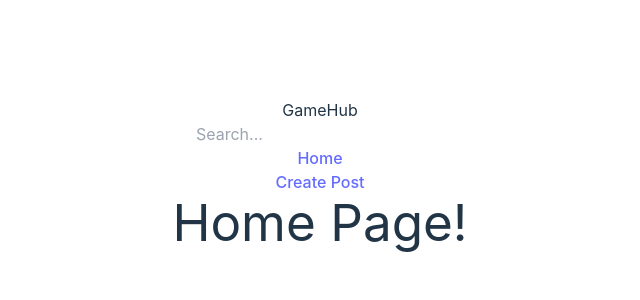
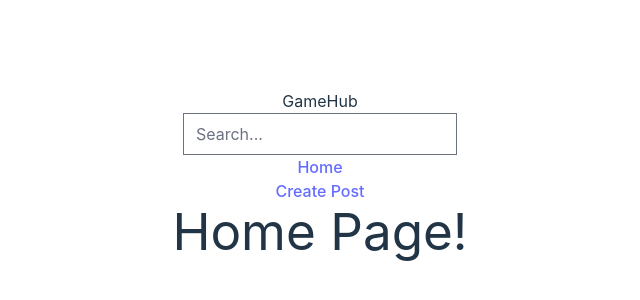
Before and after one commit to ah410/GamingHub, a React (Vite) app: page / in a window 1280 px wide. Shown: the part 226-526 px from the top of the page, without its empty margins (320-960 px from the left). Built offline with nearby package versions, Linux system fonts and the light colour scheme.

Commit message:
added color palette and tailwind css forms

```diff
--- a/package.json
+++ b/package.json
@@ -17,6 +17,7 @@
   },
   "devDependencies": {
     "@eslint/js": "^9.13.0",
+    "@tailwindcss/forms": "^0.5.9",
     "@types/react": "^18.3.12",
     "@types/react-dom": "^18.3.1",
     "@vitejs/plugin-react": "^4.3.3",
--- a/tailwind.config.js
+++ b/tailwind.config.js
@@ -5,7 +5,16 @@ export default {
     './src/**/*.{js,jsx}'
   ],
   theme: {
-    extend: {},
+    extend: {
+      colors: {
+        'primary': '#1E3A8A',
+        'secondary': '#F97316',
+        'background': '#242424',
+        'card-background': '#374151'
+      }
+    },
   },
-  plugins: [],
+  plugins: [
+    require('@tailwindcss/forms')
+  ],
 }
```
